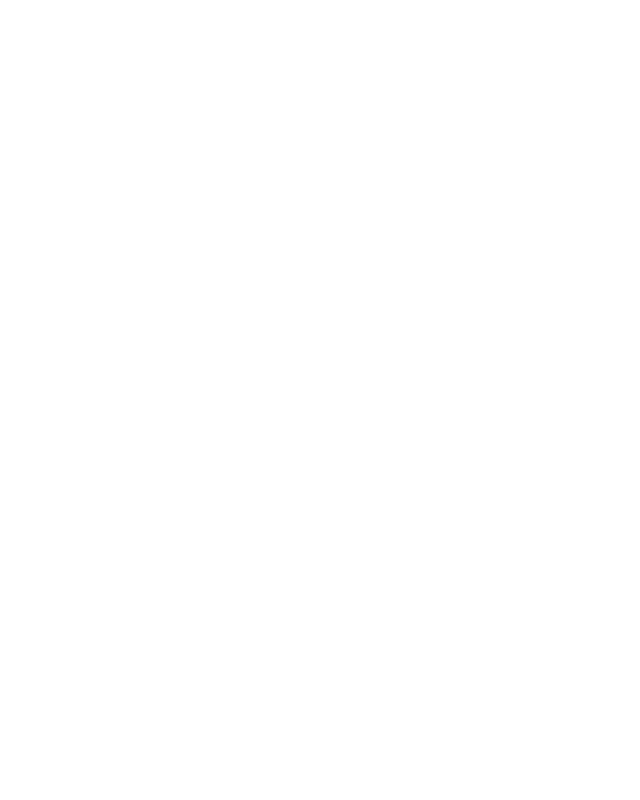
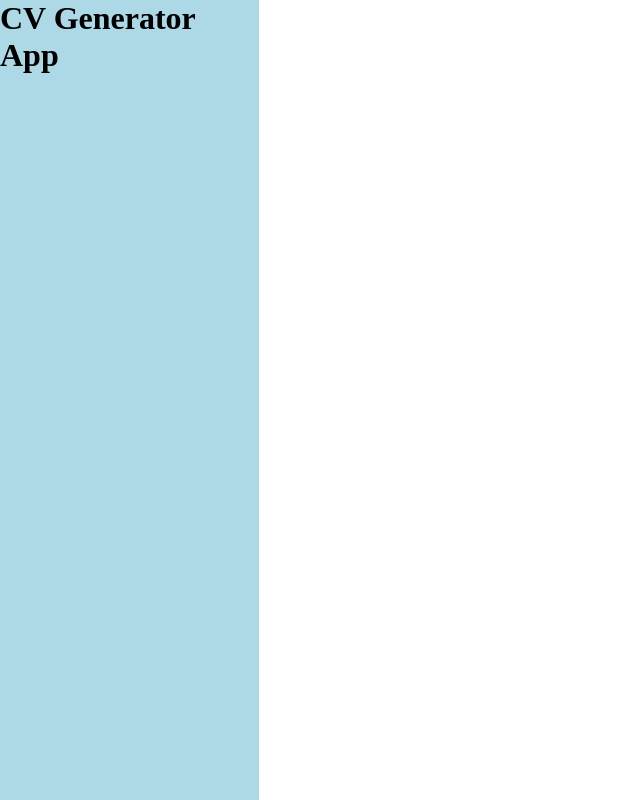
Before and after one commit to kpbongat/odin-cvApp, a React (Vite) app: page / in a window 1280 px wide. Shown: the top 800 px of the page, without its empty margins (0-640 px from the left). Built offline with nearby package versions, Linux system fonts and the light colour scheme.

Commit message:
Create top-level components and basic styling

```diff
--- a/src/components/App.jsx
+++ b/src/components/App.jsx
@@ -1,8 +1,14 @@
 import { useState } from "react";
-import "../styles/App.css";
+import "../styles/index.css";
+import Resume from "./Resume";
 
 function App() {
-  return <></>;
+  return (
+    <main className="flex">
+      <h1>CV Generator App</h1>
+      <Resume />
+    </main>
+  );
 }
 
 export default App;
--- /dev/null
+++ b/src/components/Resume.jsx
@@ -0,0 +1,3 @@
+export default function Resume() {
+  return <div className="flex flex-col resume"></div>;
+}
--- a/src/styles/index.css
+++ b/src/styles/index.css
@@ -0,0 +1,25 @@
+:root {
+  --lg-width: 1024px;
+  --letter-ar: calc(8.5 / 11);
+}
+
+* {
+  box-sizing: border-box;
+  margin: 0;
+  padding: 0;
+}
+
+body {
+  background-color: lightblue;
+}
+
+.flex {
+  display: flex;
+}
+
+.resume {
+  margin: 0 auto;
+  width: var(--lg-width);
+  height: calc(var(--lg-width) / var(--letter-ar));
+  background-color: white;
+}
```
Also changed, not shown: src/styles/App.css (deleted).
